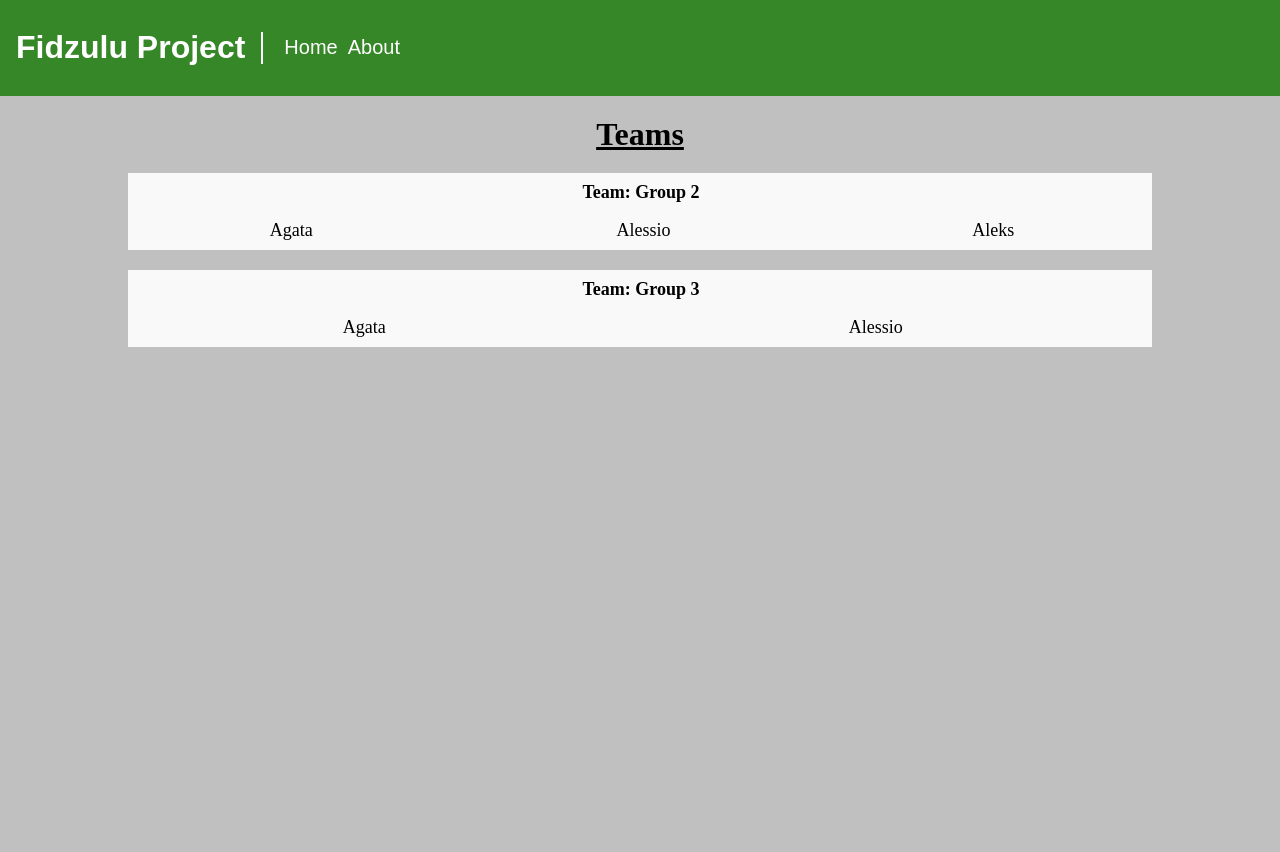
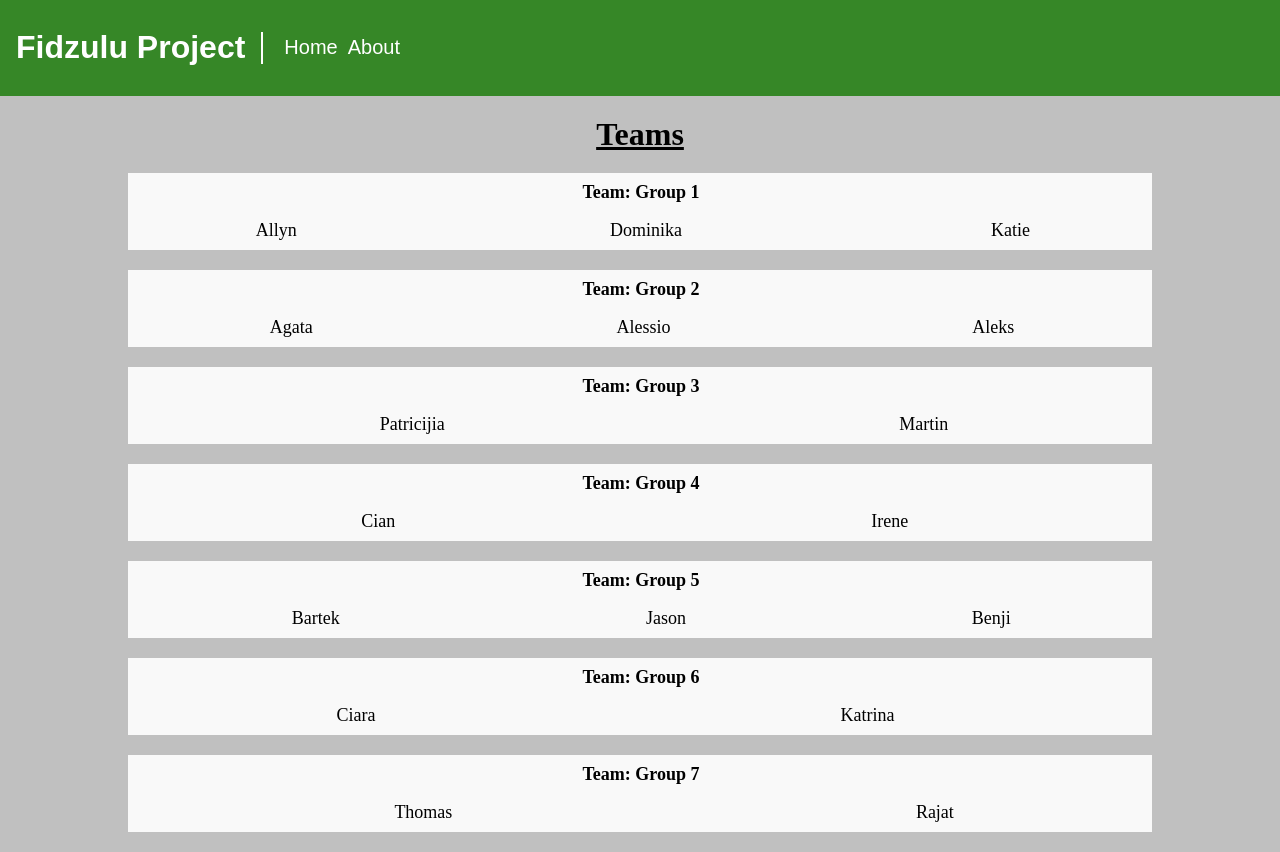
Before and after one commit to katiebrady217/fidzulu, an Angular app: page /about in a window 1280 px wide. Before the commit the page ends 800 px from the top, so only its background shows below. Built offline with nearby package versions, Linux system fonts and the light colour scheme.

Commit message:
Add team names

```diff
--- a/src/app/pages/about/about.component.ts
+++ b/src/app/pages/about/about.component.ts
@@ -6,11 +6,35 @@ import { Component } from '@angular/core';
   styleUrls: ['./about.component.css']
 })
 export class AboutComponent {
-  teams: any[] =[{
+  teams: any[] =[
+    {
+      teamName:"Group 1",
+      members:["Allyn", "Dominika", "Katie"]
+    },
+    {
     teamName: "Group 2",
     members: ["Agata", "Alessio", "Aleks"]
-  },{
+  },
+  {
     teamName: "Group 3",
-    members: ["Agata", "Alessio"]
+    members: ["Patricijia", "Martin"]
+  },
+  {
+    teamName: "Group 4",
+    members: ["Cian", "Irene"]
+  },
+  {
+    teamName: "Group 5",
+    members: ["Bartek", "Jason", "Benji"]
+  },
+  {
+    teamName: "Group 6",
+    members: ["Ciara", "Katrina"]
+  },
+  {
+    teamName: "Group 7",
+    members: ["Thomas", "Rajat"]
   }];
+
+
 }
```
